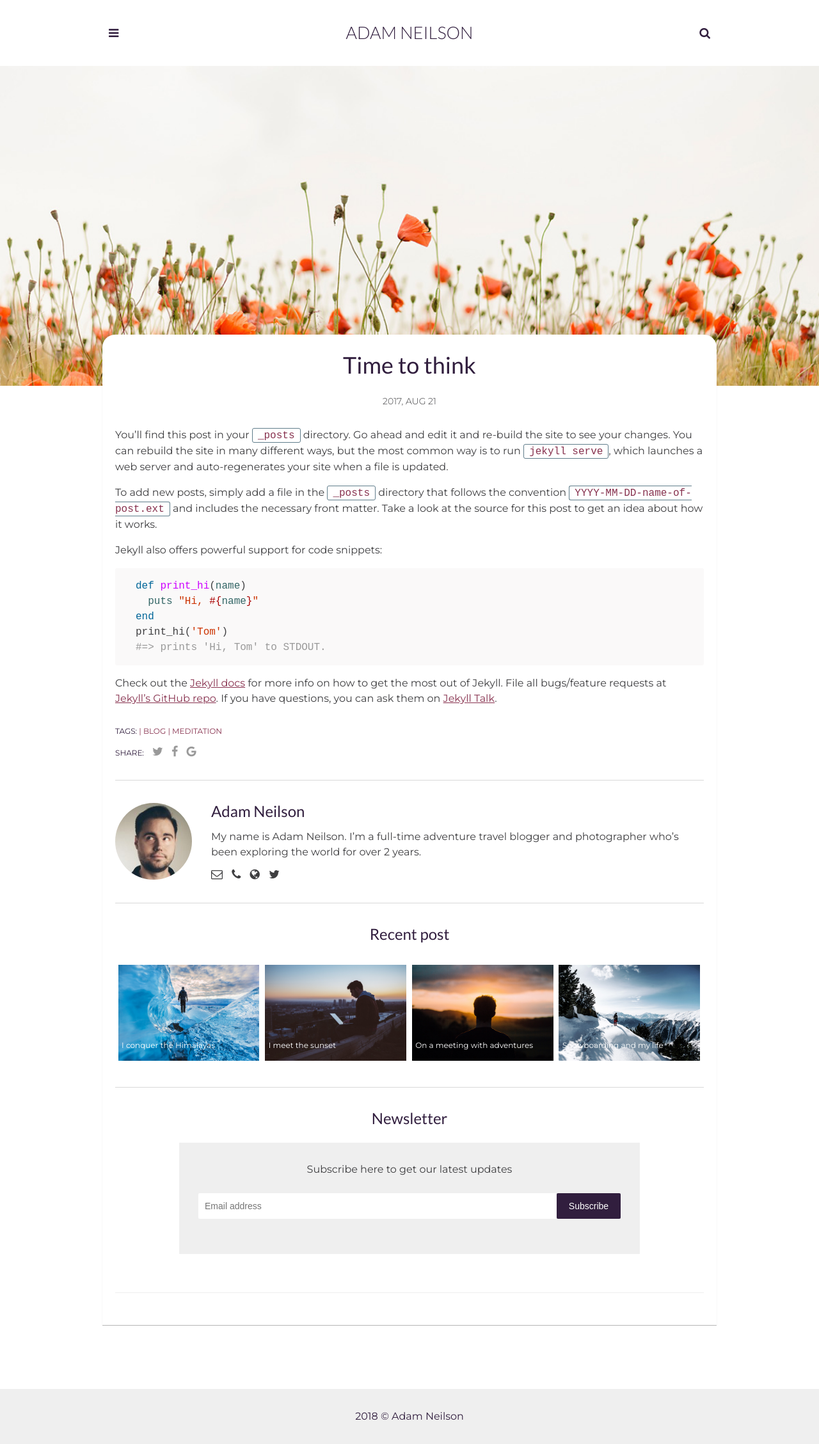
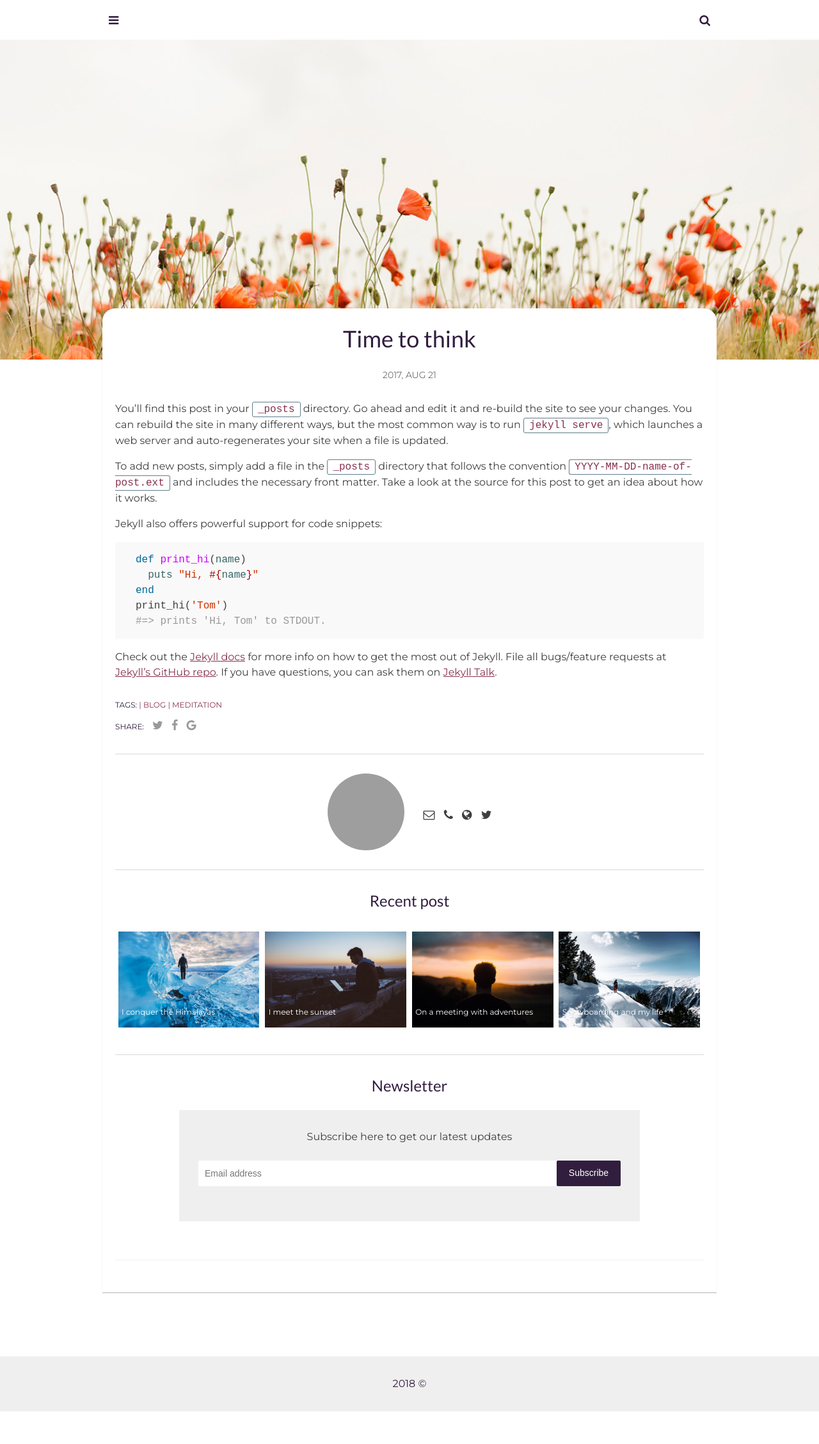
Before and after one commit to AlenPelin/lanapelin, a Jekyll site: the page built from _posts/2017-08-21-time-to-think.markdown, in a window 1280 px wide. Shown: the whole page at 64% size. Built offline with Jekyll 4.4.1, drawn with Linux system fonts in a browser that asks for light colours; comment, search, counter and statistics services are not loaded; grey boxes are pictures that could not be loaded.

Commit message:
Updated Config

```diff
--- a/_config.yml
+++ b/_config.yml
@@ -1,6 +1,6 @@
 ---
-title: My personal blog - Adam Neilson
-timezone: UTC
+title: Lana Pelin - Photographer in Melbourne
+timezone: Australia/Melbourne
 collections:
   posts:
     title: Posts
@@ -8,43 +8,5 @@ collections:
   uploads:
     title: Uploads
     output: true
-email:
-description: 'Write an awesome description for your new site here. You can edit this
-  line in _config.yml. It will appear in your document head meta (for Google search
-  results) and in your feed.xml site description.
-
-'
-permalink: ":title/"
-baseurl: "/adam-blog"
-url: ''
-author: Adam Neilson
-author-pic: adam-face.jpg
-about-author: My name is Adam Neilson. I’m a full-time adventure travel blogger and
-  photographer who’s been exploring the world for over 2 years.
-phone:
-website:
-linkedin:
-github: artemsheludko
-twitter: "@artemsheludko_"
-facebook:
-instagram:
-pinterest:
-mailchimp:
-discus_identifier: mr-brown
-analytics:
-paginate: 6
-paginate_path: "/page:num/"
-markdown: kramdown
-plugins:
-- jekyll-paginate
-- jekyll-feed
-- jekyll-sitemap
-include:
-- _pages
-exclude:
-- node_modules
-- gulpfile.js
-- package.json
-- yarn.lock
-- package-lock.json
-- assets/css/sass/
+permalink: pretty
+theme: jekyll-theme-architect
```
